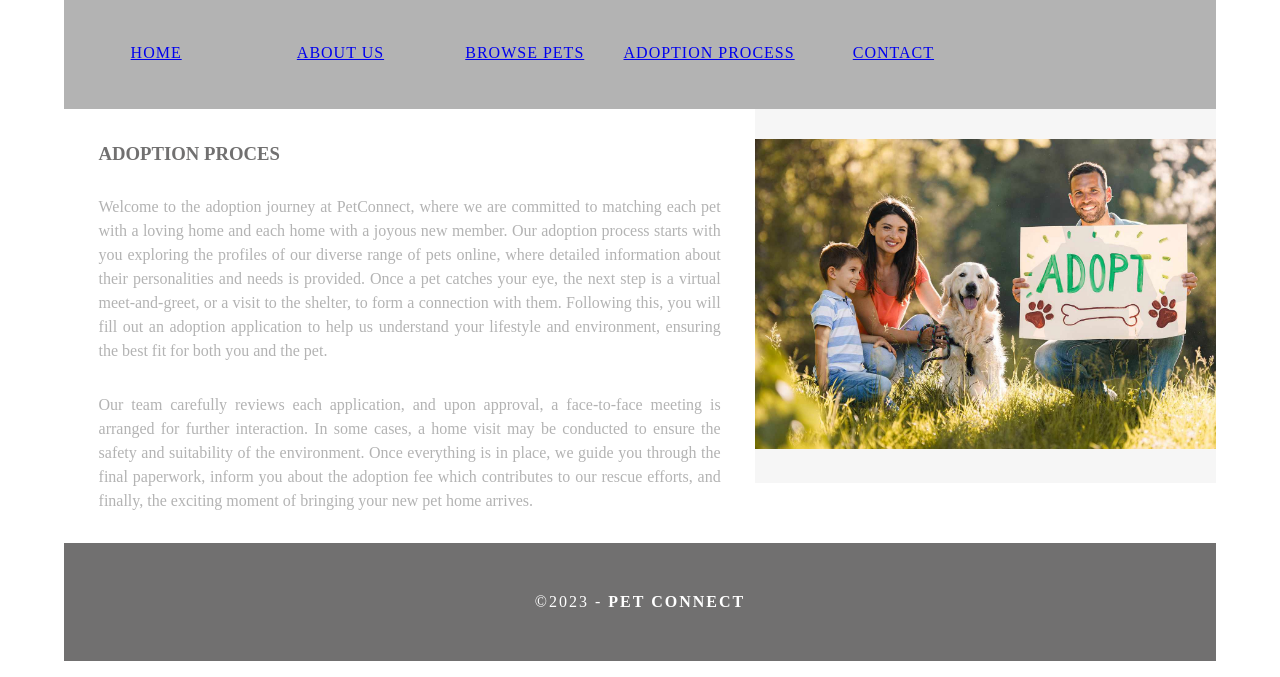
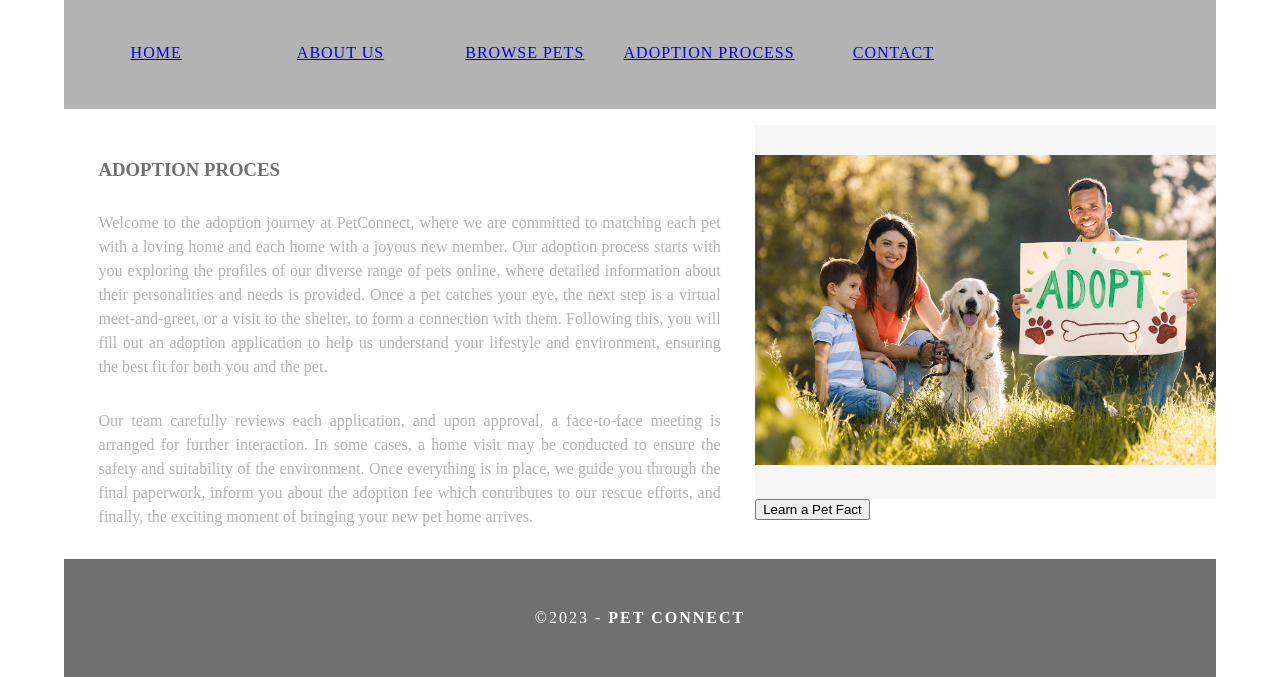
Before and after one commit to Miziolol/JSCA1, a plain HTML site: page MichalBilekCA1/adoption.html in a window 1280 px wide. Shown: the part 412-1089 px from the top of the page. Drawn offline with Linux system fonts and the light colour scheme.

Commit message:
Update adoption.html

```diff
--- a/MichalBilekCA1/adoption.html
+++ b/MichalBilekCA1/adoption.html
@@ -41,6 +41,8 @@
 		<p>Our team carefully reviews each application, and upon approval, a face-to-face meeting is arranged for further interaction. In some cases, a home visit may be conducted to ensure the safety and suitability of the environment. Once everything is in place, we guide you through the final paperwork, inform you about the adoption fee which contributes to our rescue efforts, and finally, the exciting moment of bringing your new pet home arrives.</p>
     </article>
     <aside class="right_article"><img src="images/adopt.jpg" alt="" width="452" height="225" class="placeholder"/> </aside>
+    <p id="randomPetFact"></p>
+    <button onclick="showRandomFact()">Learn a Pet Fact</button>
   </section>
 
 
@@ -48,5 +50,18 @@
     <div class="copyright">&copy;2023 - <strong>Pet Connect</strong></div>
   </footer>
 </div>
+<script>
+  function showRandomFact() {
+    const facts = [
+        "Cats have five toes on their front paws but only four toes on their back paws.",
+        "Dogs have a sense of smell that's between 10,000 to 100,000 times more acute than ours.",
+        "Parrots are among the most intelligent bird species; some can perform tasks on the level of a 4-year-old human child."
+
+    ];
+
+    const randomFact = facts[Math.floor(Math.random() * facts.length)];
+    document.getElementById('randomPetFact').textContent = `Did you know? ${randomFact}`;
+}
+</script>
 </body>
 </html>
```
